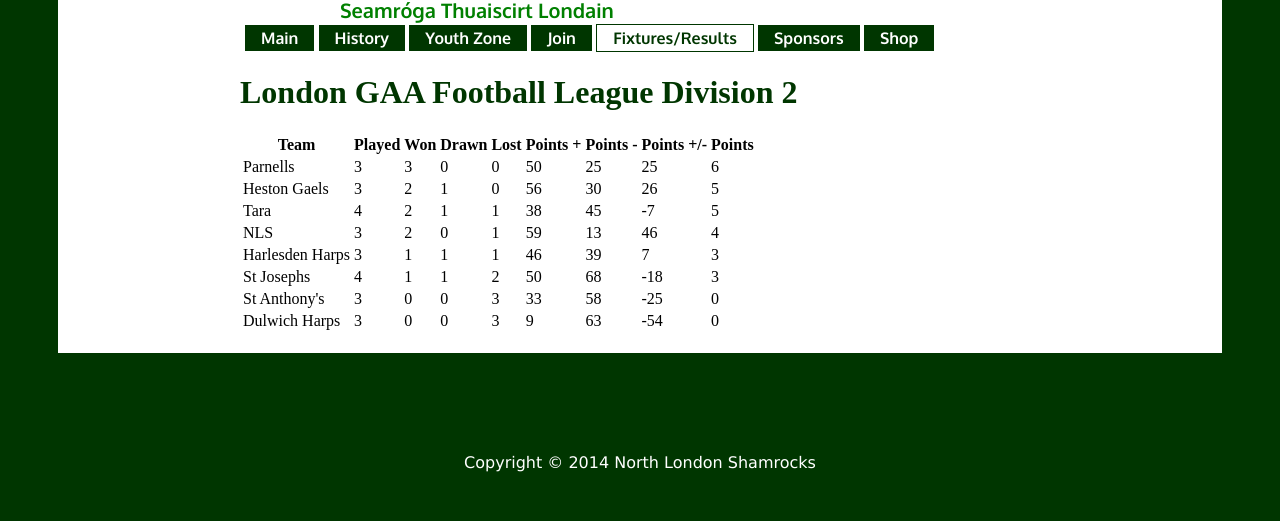
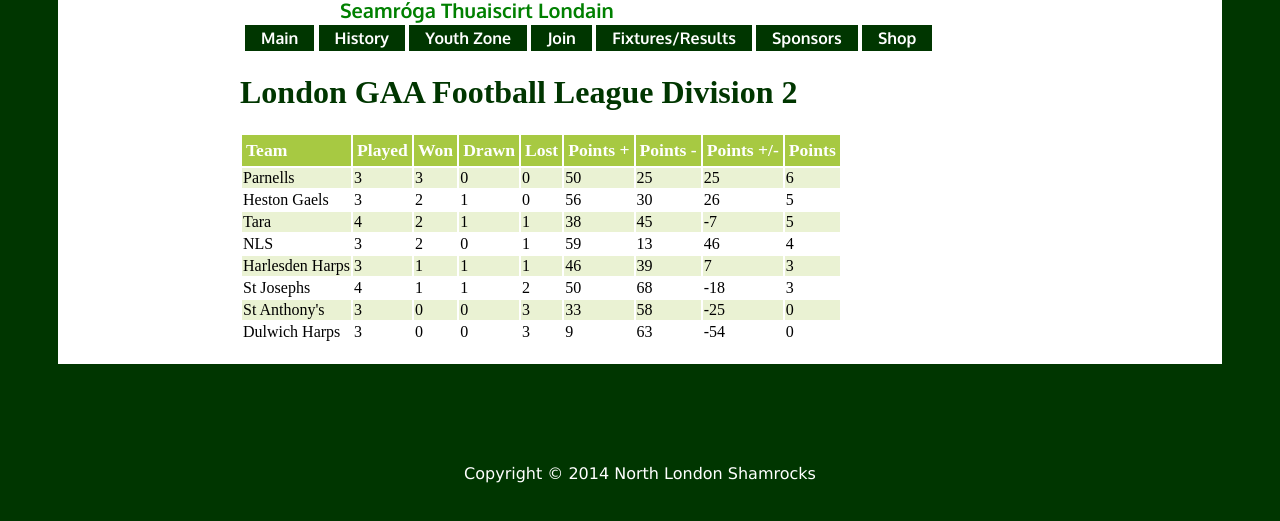
Before and after one commit to stephenlally/shamrocks-site, a plain HTML site: page fixtures_results.html in a window 1280 px wide. Shown: the part 123-644 px from the top of the page. Drawn offline with Linux system fonts and the light colour scheme.

Commit message:
fixtures and results style

```diff
--- a/style.css
+++ b/style.css
@@ -82,7 +82,7 @@
   background-color: #003600;
 }
 
-#navbar ul li a.active {
+#navbar ul li active {
   color: #003600;
   background-color: #fff;
   border-style:solid;
@@ -116,3 +116,15 @@
   text-align: center;
   color: white;
 }
+
+.league th {
+    font-size: 1.1em;
+    text-align: left;
+    padding: 5px 4px 5px 4px;
+    background-color: #A7C942;
+    color: #ffffff;
+}
+
+.league tr:nth-child(even) {
+    background-color: #EAF2D3;
+}
```
